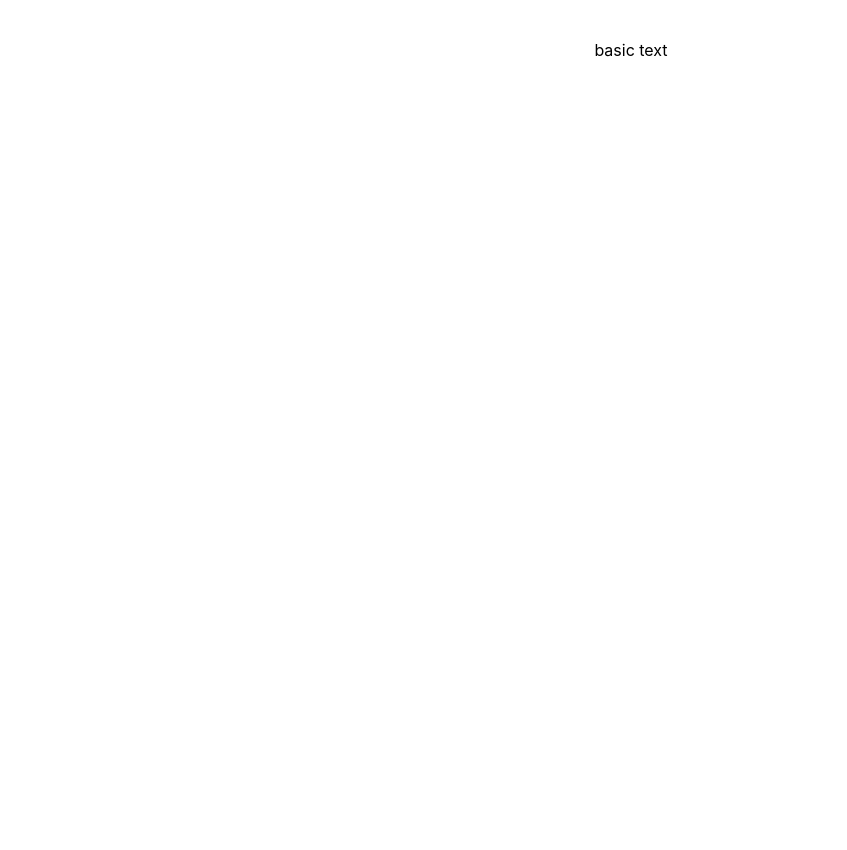
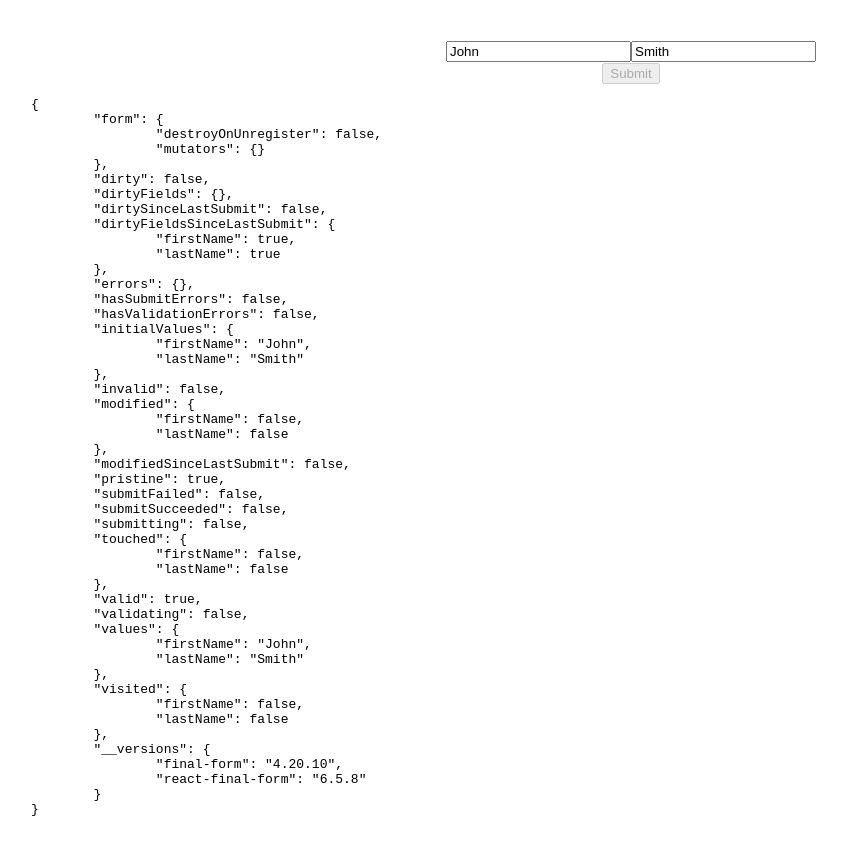
Before and after one commit to jasonrastovski/react-final-form-demo, a React (Create React App) app: page / in a window 1280 px wide. Shown: the top 850 px of the page, without its empty margins (9-856 px from the left). Before the commit the page ends 800 px from the top, so only its background shows below. Built offline with nearby package versions, Linux system fonts and the light colour scheme.

Commit message:
Start of demo 2

```diff
--- a/src/basic-component.tsx
+++ b/src/basic-component.tsx
@@ -1,5 +1,39 @@
 import React from "react";
 
+import { Form, Field, FormRenderProps } from "react-final-form";
+
 export const BasicComponent: React.FunctionComponent = () => {
-  return <div>basic text</div>;
+  const required = (value: string) => (value ? undefined : "Required");
+
+  return (
+    <Form
+      onSubmit={formObject => console.log(formObject)}
+      initialValues={{ firstName: "John", lastName: "Smith" }}
+    >
+      {(props: FormRenderProps) => (
+        <form onSubmit={props.handleSubmit}>
+          <Field
+            name="firstName"
+            component="input"
+            placeholder="First Name"
+            validate={required}
+          />
+          <Field
+            name="lastName"
+            component="input"
+            placeholder="Last Name"
+            validate={required}
+          />
+          <br />
+          <button
+            type="submit"
+            disabled={props.pristine || props.hasValidationErrors}
+          >
+            Submit
+          </button>
+          <pre>{JSON.stringify(props, null, "\t")}</pre>
+        </form>
+      )}
+    </Form>
+  );
 };
```
